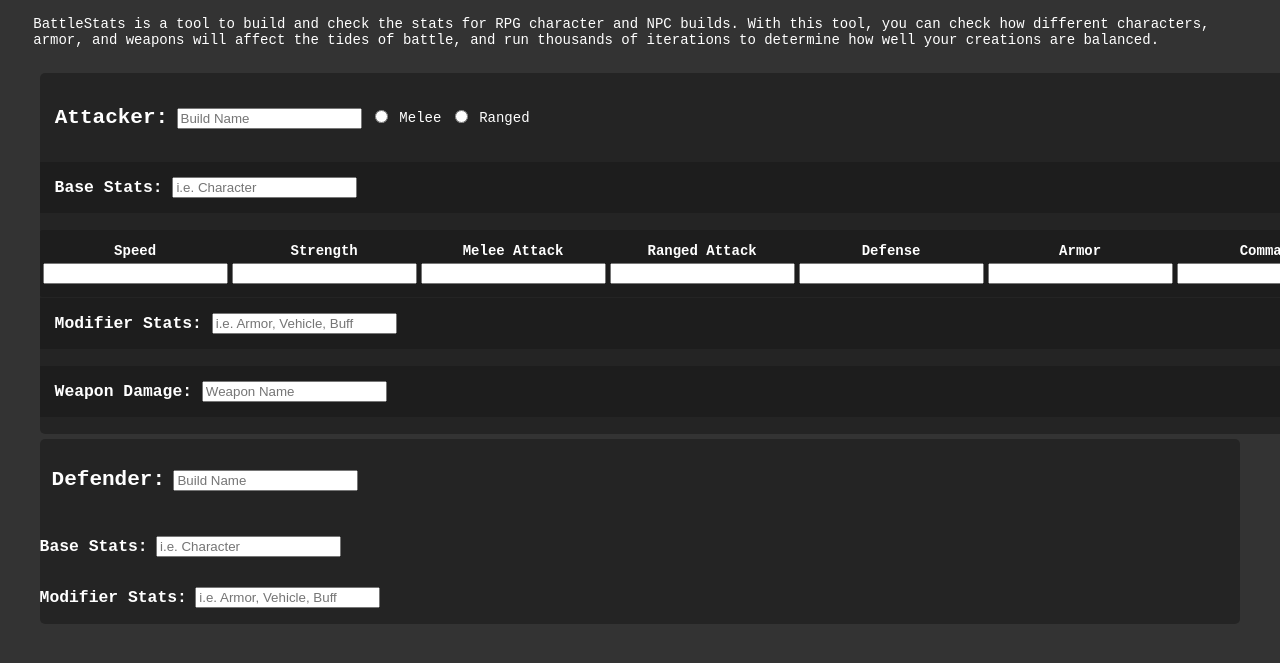
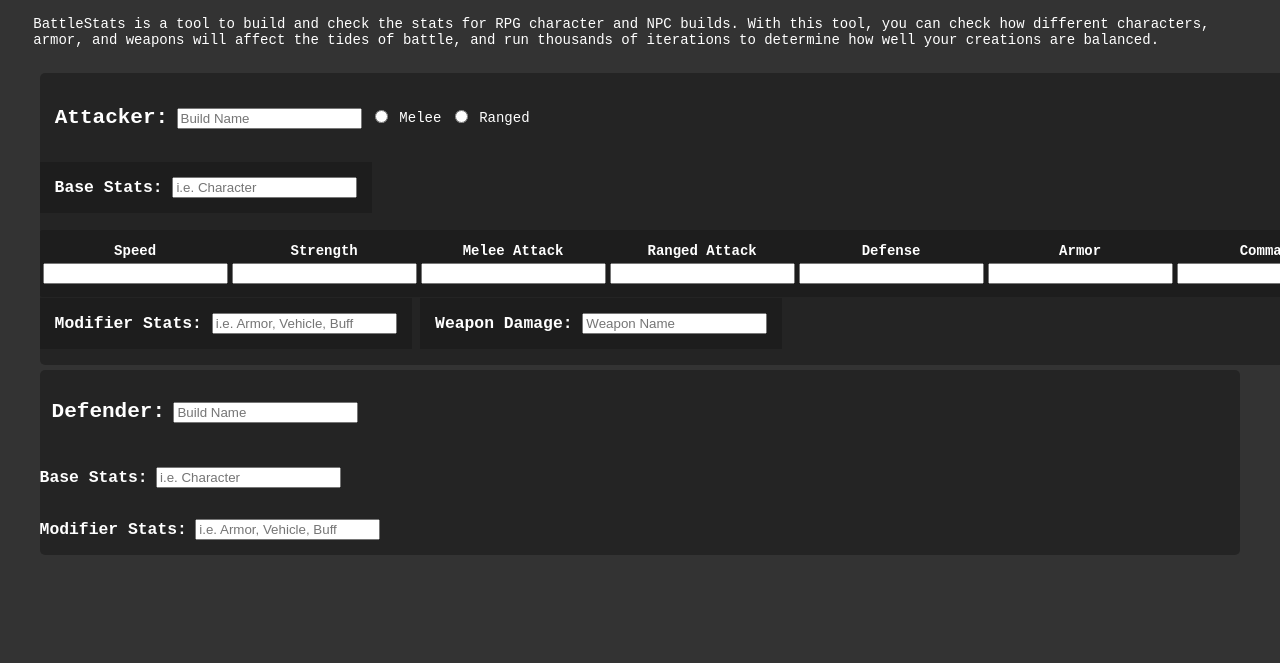
Before and after one commit to keatonholappa/battlestats, a plain HTML site: page index.html in a window 1280 px wide. Shown: the part 59-722 px from the top of the page. Drawn offline with nearby package versions, Linux system fonts and the light colour scheme.

Commit message:
Update styles.css

```diff
--- a/styles.css
+++ b/styles.css
@@ -18,13 +18,14 @@
 }
 
 .playerType {
+    display: table;
     background-color: rgba(0,0,0,0.3);
     border-radius: 5px;
     width: 95%;
     height: 30%;
     margin-top: 5px;
     margin-left: 2.5%;
-    display: table;
+
 }
 
 .typeHead {
@@ -36,7 +37,6 @@
 }
 
 .accordion h3{
-    width: 97.5%;
     margin-top: 1px;
     padding: 15px;
     background-color: rgba(0,0,0,0.2);
```
